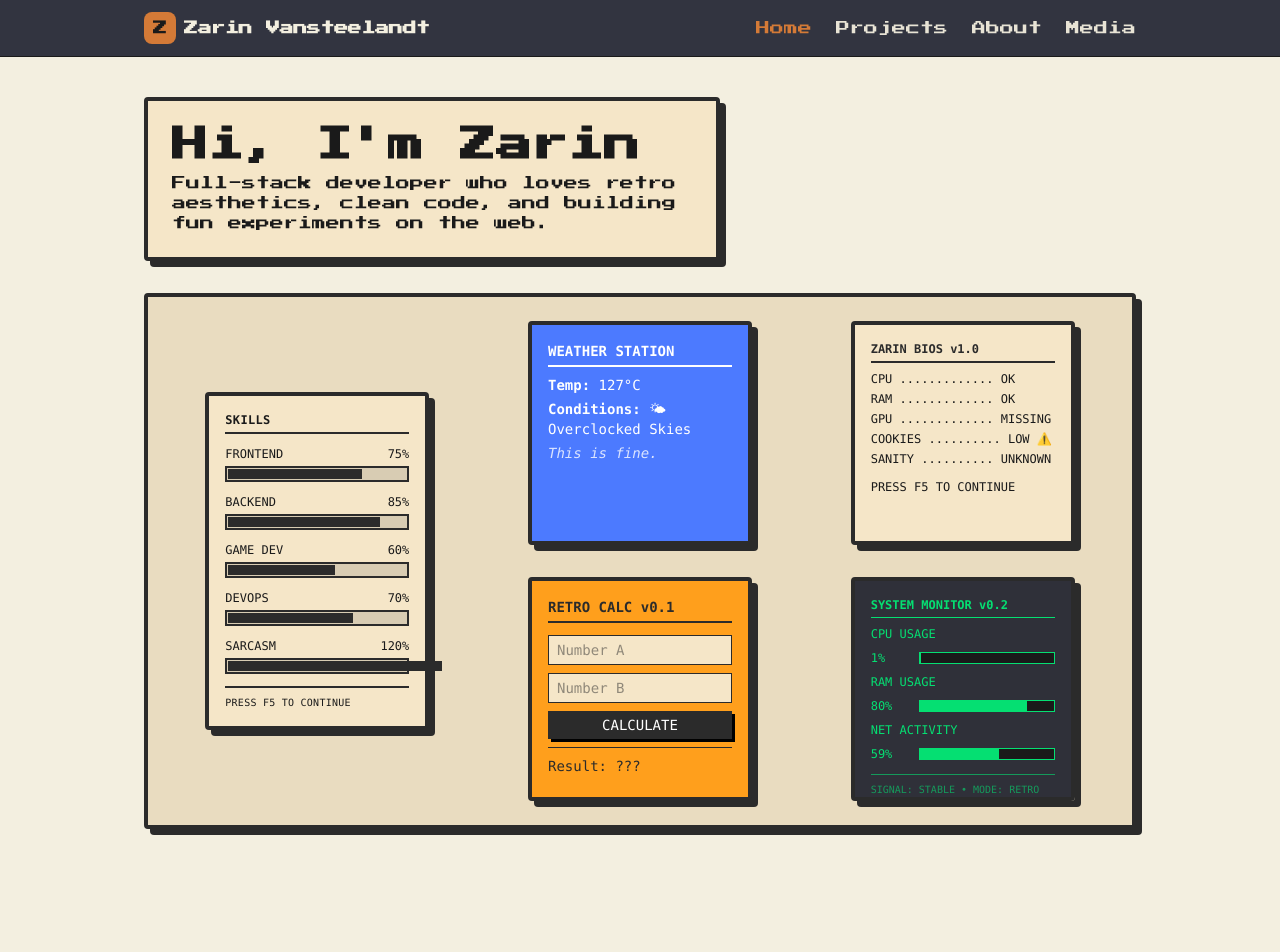
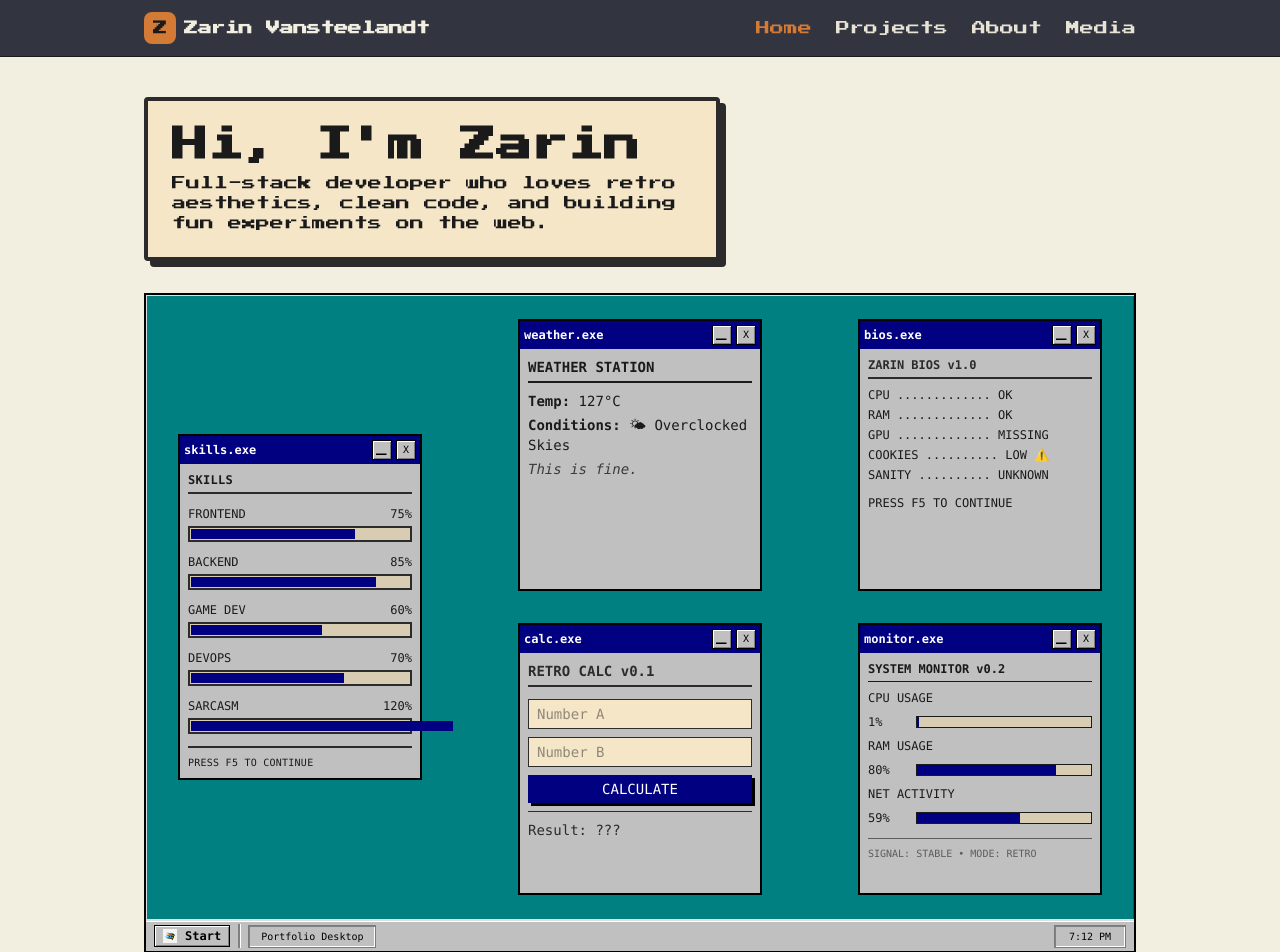
Before and after one commit to UnicornBaconZ/Highscore, a Next.js app in the folder highscore/: page / in a window 1280 px wide. Shown: the top 952 px of the page. Before the commit the page ends 869 px from the top, so only its background shows below. Built offline with nearby package versions, Linux system fonts and the light colour scheme.

Commit message:
windows themed

```diff
--- a/highscore/app/(portfolio)/page.tsx
+++ b/highscore/app/(portfolio)/page.tsx
@@ -3,40 +3,97 @@ import BiosCard from '@/components/Home/BiosCard'
 import WrongCalc from '@/components/Home/WrongCalc'
 import SystemMonitor from '@/components/Home/SystemMonitor'
 import SkillsCard from '@/components/Home/SkillsCard'
+import Win98Window from '@/components/Utils/windows-98-wrapper'
+import TaskbarClock from '@/components/Home/TaskbarClock'
+import Image from 'next/image'
 
 export default function HomePage() {
   return (
     <section className="space-y-8">
       <div
         className="
-        border-4 border-[#2b2b2b] bg-[#f5e6c8]
-        p-6 rounded-sm
-        shadow-[6px_6px_0px_0px_#2b2b2b]
-        max-w-xl
+          max-w-xl rounded-sm border-4 border-[#2b2b2b] bg-[#f5e6c8]
+          p-6 shadow-[6px_6px_0px_0px_#2b2b2b]
         "
       >
-        <h1 className="text-4xl font-bold mb-2">Hi, I'm Zarin</h1>
+        <h1 className="mb-2 text-4xl font-bold">Hi, I&apos;m Zarin</h1>
         <p className="text-sm">
           Full-stack developer who loves retro aesthetics, clean code, and
           building fun experiments on the web.
         </p>
       </div>
+
       <div
         className="
-          rounded-sm border-4 border-[#2b2b2b] bg-[#e9dcc0]
-          p-6 shadow-[6px_6px_0px_0px_#2b2b2b]
+          border-2 border-black bg-[#008080] pt-6
+          shadow-[inset_1px_1px_0_#dfdfdf,inset_-1px_-1px_0_#404040]
         "
       >
         <div className="grid grid-cols-3 grid-rows-2 place-items-center gap-8">
           <div className="row-span-2">
+            <Win98Window title="skills.exe">
               <SkillsCard />
+            </Win98Window>
           </div>
 
+          <Win98Window title="weather.exe">
             <WeatherCard />
+          </Win98Window>
+
+          <Win98Window title="bios.exe">
             <BiosCard />
+          </Win98Window>
 
+          <Win98Window title="calc.exe">
             <WrongCalc />
+          </Win98Window>
+
+          <Win98Window title="monitor.exe">
             <SystemMonitor />
+          </Win98Window>
+        </div>
+
+        <div
+          className="
+            mt-6 flex items-center justify-between
+            border-t-2 border-[#dfdfdf] bg-[#c0c0c0] px-2 py-[3px]
+            shadow-[inset_0_1px_0_#ffffff]
+          "
+        >
+          <div className="flex items-center gap-2">
+            <button
+              className="
+                flex items-center gap-2 border border-black bg-[#c0c0c0]
+                px-2 py-[2px] font-mono text-xs font-bold text-black
+                shadow-[inset_1px_1px_0_#ffffff,inset_-1px_-1px_0_#808080]
+                active:shadow-[inset_1px_1px_0_#808080,inset_-1px_-1px_0_#ffffff]
+              "
+            >
+              <Image
+                src="/assets/windows-logo.png"
+                alt="Windows logo"
+                width={14}
+                height={14}
+                className="h-[14px] w-[14px] object-contain"
+              />
+              <span>Start</span>
+            </button>
+
+            <div className="h-6 w-[2px] bg-[#808080] shadow-[1px_0_0_#ffffff]" />
+
+            <div
+              className="
+                hidden items-center border border-[#7b7b7b] bg-[#c0c0c0]
+                px-3 py-[3px] font-mono text-[10px] text-black
+                shadow-[inset_1px_1px_0_#808080,inset_-1px_-1px_0_#ffffff]
+                sm:flex
+              "
+            >
+              Portfolio Desktop
+            </div>
+          </div>
+
+          <TaskbarClock />
         </div>
       </div>
     </section>
--- a/highscore/components/Home/BiosCard.tsx
+++ b/highscore/components/Home/BiosCard.tsx
@@ -2,9 +2,6 @@ export default function BiosCard() {
   return (
     <div
       className="
-      border-4 border-[#2b2b2b] bg-[#f5e6c8]
-      p-4 rounded-sm
-      shadow-[6px_6px_0px_0px_#2b2b2b]
       w-56 h-56 font-mono text-xs
     "
     >
--- a/highscore/components/Home/SkillsCard.tsx
+++ b/highscore/components/Home/SkillsCard.tsx
@@ -10,9 +10,6 @@ export default function SkillsCard() {
   return (
     <div
       className="
-      border-4 border-[#2b2b2b] bg-[#f5e6c8]
-      p-4 rounded-sm
-      shadow-[6px_6px_0px_0px_#2b2b2b]
       w-56 font-mono text-xs
     "
     >
@@ -30,7 +27,7 @@ export default function SkillsCard() {
 
             <div className="h-4 border-2 border-[#2b2b2b] bg-[#d8ccb3] p-[1px]">
               <div
-                className="h-full bg-[#2b2b2b]"
+                className="h-full bg-[#000080]"
                 style={{ width: `${skill.value}%` }}
               />
             </div>
--- a/highscore/components/Home/SystemMonitor.tsx
+++ b/highscore/components/Home/SystemMonitor.tsx
@@ -8,7 +8,6 @@ export default function SystemMonitor() {
 
   useEffect(() => {
     const interval = setInterval(() => {
-      // Generate fake dynamic values
       setCpu(Math.floor(Math.random() * 100))
       setRam(Math.floor(Math.random() * 100))
       setNet(Math.floor(Math.random() * 100))
@@ -21,9 +20,9 @@ export default function SystemMonitor() {
     return (
       <div className="flex items-center gap-2">
         <div className="w-10 text-xs">{value.toString().padStart(3, '')}%</div>
-        <div className="flex-1 h-3 bg-[#1a1a1a] border border-green-400">
+        <div className="flex-1 h-3  border bg-[#d8ccb3]">
           <div
-            className="h-full bg-green-400 transition-all duration-300"
+            className="h-full bg-[#000080] transition-all duration-300"
             style={{ width: `${value}%` }}
           ></div>
         </div>
@@ -34,15 +33,10 @@ export default function SystemMonitor() {
   return (
     <div
       className="
-      border-4 border-[#2b2b2b] bg-slate-950/80
-      p-4 rounded-sm text-green-400
-      shadow-[6px_6px_0px_0px_#2b2b2b]
       w-56 h-56 font-mono text-xs space-y-3
     "
     >
-      <div className="font-bold border-b border-green-400 pb-1 mb-2">
-        SYSTEM MONITOR v0.2
-      </div>
+      <div className="font-bold border-b  pb-1 mb-2">SYSTEM MONITOR v0.2</div>
 
       <div className="space-y-2">
         <div>CPU USAGE</div>
@@ -55,7 +49,7 @@ export default function SystemMonitor() {
         <Bar value={net} />
       </div>
 
-      <div className="text-[10px] opacity-60 border-t border-green-400 pt-2">
+      <div className="text-[10px] opacity-60 border-t pt-2">
         SIGNAL: STABLE • MODE: RETRO
       </div>
     </div>
--- /dev/null
+++ b/highscore/components/Home/TaskbarClock.tsx
@@ -0,0 +1,36 @@
+'use client'
+
+import { useEffect, useState } from 'react'
+
+export default function TaskbarClock() {
+  const [time, setTime] = useState('')
+
+  useEffect(() => {
+    const updateTime = () => {
+      const now = new Date()
+      setTime(
+        now.toLocaleTimeString([], {
+          hour: 'numeric',
+          minute: '2-digit',
+        })
+      )
+    }
+
+    updateTime()
+    const interval = setInterval(updateTime, 1000 * 30)
+
+    return () => clearInterval(interval)
+  }, [])
+
+  return (
+    <div
+      className="
+        min-w-[72px] border border-[#7b7b7b] bg-[#c0c0c0]
+        px-3 py-[3px] text-center font-mono text-[10px] text-black
+        shadow-[inset_1px_1px_0_#808080,inset_-1px_-1px_0_#ffffff]
+      "
+    >
+      {time}
+    </div>
+  )
+}
--- a/highscore/components/Home/WeatherCard.tsx
+++ b/highscore/components/Home/WeatherCard.tsx
@@ -8,16 +8,11 @@ export default function WeatherCard() {
   return (
     <div
       className="
-      border-4 border-[#2b2b2b] bg-[#4C7AFF]
-      p-4 rounded-sm
-      shadow-[6px_6px_0px_0px_#2b2b2b]
-      w-56 h-56 font-mono text-sm text-white
+      w-56 h-56 font-mono text-sm
       space-y-2
       "
     >
-      <div className="font-bold border-b-2 border-white pb-1">
-        WEATHER STATION
-      </div>
+      <div className="font-bold border-b-2  pb-1">WEATHER STATION</div>
 
       <div className="space-y-1">
         <div>
--- a/highscore/components/Home/WrongCalc.tsx
+++ b/highscore/components/Home/WrongCalc.tsx
@@ -15,16 +15,11 @@ export default function WrongCalc() {
   return (
     <div
       className="
-      border-4 border-[#2b2b2b] bg-[#FF9F1C]
-      p-4 rounded-sm
-      shadow-[6px_6px_0px_0px_#2b2b2b]
       w-56 h-56 font-mono text-sm
       space-y-3 text-[#2b2b2b]
     "
     >
-      <div className="font-bold border-b-2 border-[#2b2b2b] pb-1">
-        RETRO CALC v0.1
-      </div>
+      <div className="font-bold border-b-2  pb-1">RETRO CALC v0.1</div>
 
       <div className="flex flex-col gap-2">
         <input
@@ -46,7 +41,7 @@ export default function WrongCalc() {
         <button
           onClick={calculate}
           className="
-            bg-[#2b2b2b] text-white px-3 py-1
+            bg-[#000080] text-white px-3 py-1
             shadow-[3px_3px_0_#000]
             active:shadow-[0px_0px_0_#000]
           "
@@ -54,9 +49,7 @@ export default function WrongCalc() {
           CALCULATE
         </button>
 
-        <div className="border-t border-[#2b2b2b] pt-2">
-          Result: {result ?? '???'}
-        </div>
+        <div className="border-t pt-2">Result: {result ?? '???'}</div>
       </div>
     </div>
   )
--- /dev/null
+++ b/highscore/components/Utils/windows-98-wrapper.tsx
@@ -0,0 +1,78 @@
+'use client'
+
+import { ReactNode, useState } from 'react'
+
+type Win98WindowProps = {
+  title: string
+  children: ReactNode
+  className?: string
+  defaultMinimized?: boolean
+}
+
+export default function Win98Window({
+  title,
+  children,
+  className = '',
+  defaultMinimized = false,
+}: Win98WindowProps) {
+  const [isMinimized, setIsMinimized] = useState(defaultMinimized)
+  const [isClosed, setIsClosed] = useState(false)
+
+  if (isClosed) return null
+
+  return (
+    <div
+      className={`
+        w-fit border-2 border-black bg-[#c0c0c0]
+        shadow-[2px_2px_0px_0px_#ffffff_inset,-2px_-2px_0px_0px_#7b7b7b_inset]
+        ${className}
+      `}
+    >
+      <div
+        className="
+          flex items-center justify-between gap-2
+          bg-[#000080] px-1 py-1 text-white
+        "
+      >
+        <span className="truncate font-mono text-xs font-bold">{title}</span>
+
+        <div className="flex items-center gap-1">
+          <button
+            type="button"
+            onClick={() => setIsMinimized((prev) => !prev)}
+            className="
+    relative flex h-5 w-5 items-center justify-center
+    border border-black bg-[#c0c0c0] text-black
+    shadow-[1px_1px_0px_0px_#ffffff_inset,-1px_-1px_0px_0px_#7b7b7b_inset]
+    active:shadow-[1px_1px_0px_0px_#7b7b7b_inset,-1px_-1px_0px_0px_#ffffff_inset]
+  "
+            aria-label={isMinimized ? 'Maximize window' : 'Minimize window'}
+          >
+            {isMinimized ? (
+              <span className="block h-[8px] w-[8px] border-2 border-black" />
+            ) : (
+              <span className="mb-[2px] block text-[12px] leading-none">_</span>
+            )}
+          </button>
+
+          <button
+            type="button"
+            onClick={() => setIsClosed(true)}
+            className="
+              flex h-5 w-5 items-center justify-center
+              border border-black bg-[#c0c0c0] text-black
+              shadow-[1px_1px_0px_0px_#ffffff_inset,-1px_-1px_0px_0px_#7b7b7b_inset]
+              active:shadow-[1px_1px_0px_0px_#7b7b7b_inset,-1px_-1px_0px_0px_#ffffff_inset]
+              font-mono text-[10px] leading-none
+            "
+            aria-label="Close window"
+          >
+            X
+          </button>
+        </div>
+      </div>
+
+      {!isMinimized && <div className="bg-[#c0c0c0] p-2">{children}</div>}
+    </div>
+  )
+}
```
Also changed, not shown: highscore/public/assets/windows-logo.png (added). Lines whose indentation alone changed are shown as unchanged.
